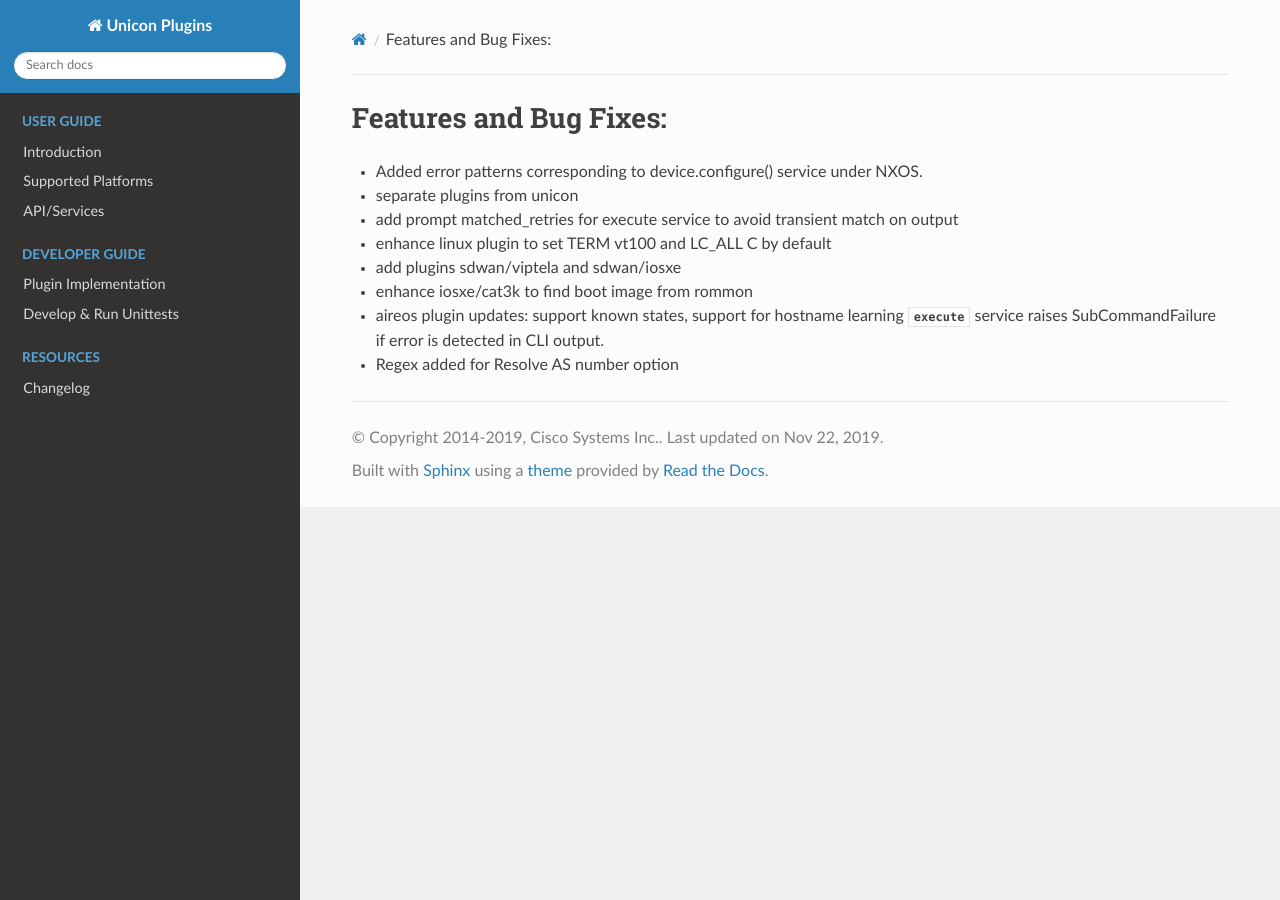
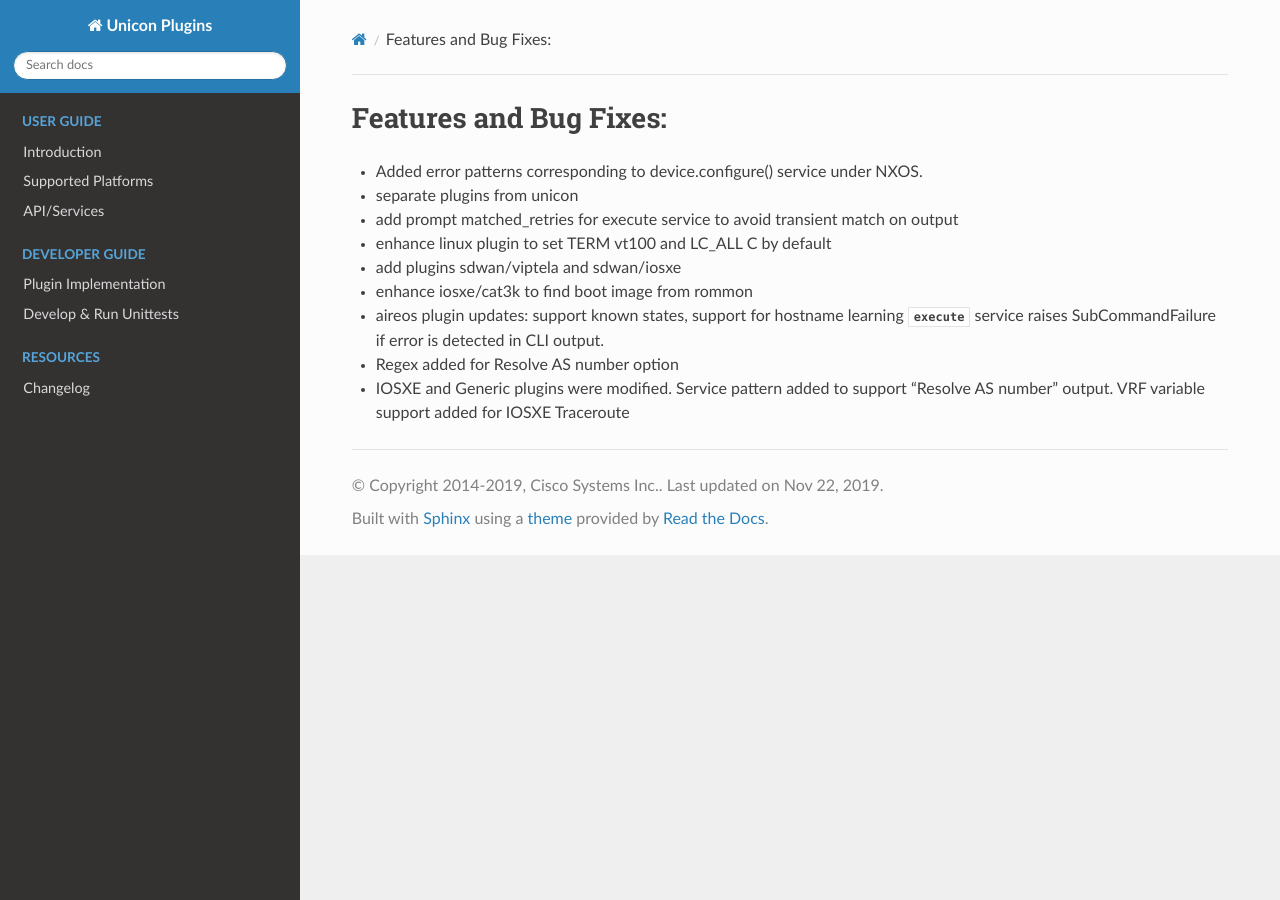
Before and after one commit to CiscoTestAutomation/unicon.plugins, a Sphinx documentation site: the page built from docs/changelog/undistributed.rst, in a window 1280 px wide. Built offline with Sphinx 7.4.7 and the Read the Docs theme 2.0.0, drawn with Linux system fonts in a browser that asks for light colours; pages that are not in the unit, such as notebooks, are missing from menus; the version number could not be read and is left out.

Commit message:
Changelog updated

```diff
--- a/docs/changelog/undistributed.rst
+++ b/docs/changelog/undistributed.rst
@@ -16,3 +16,5 @@ Features and Bug Fixes:
   `execute` service raises SubCommandFailure if error is detected in CLI output.
 
 - Regex added for Resolve AS number option
+
+- IOSXE and Generic plugins were modified. Service pattern added to support "Resolve AS number" output. VRF variable support added for IOSXE Traceroute
```
